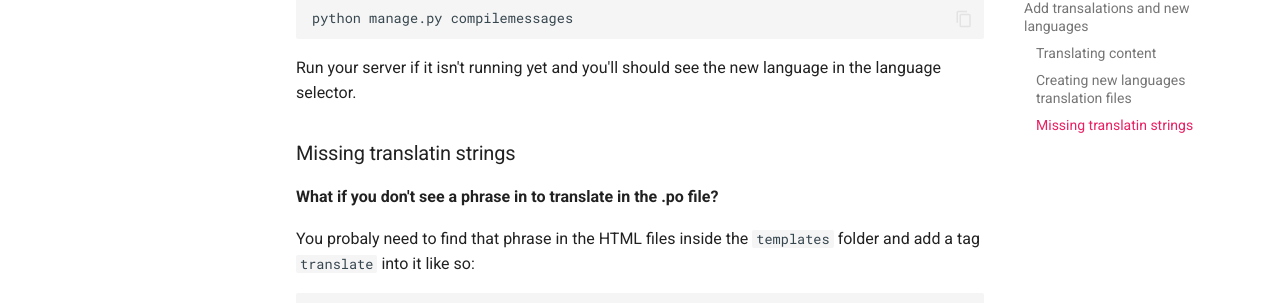
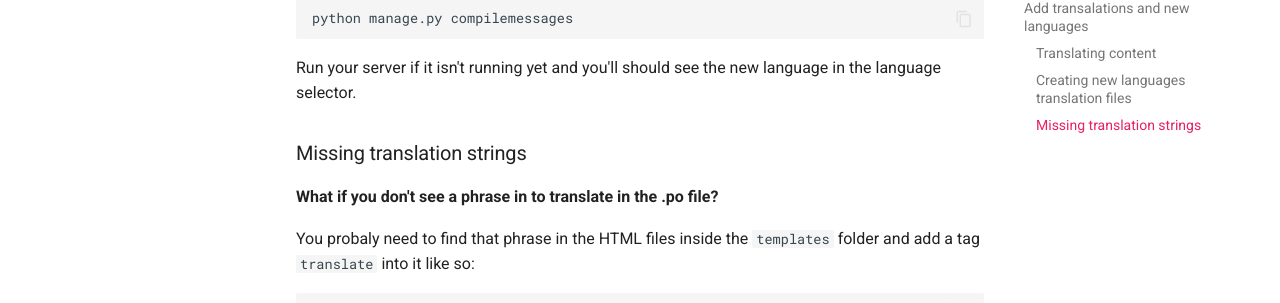
Before and after one commit to pyladies/pyladiescon-portal, an MkDocs documentation site: the page built from docs/developer/howto.md, in a window 1280 px wide and 900 px high, scrolled down 3382 px. Shown: the part 307-610 px from the top of the window. Built offline with MkDocs 1.6.1 and Material for MkDocs 9.7.7, drawn with Linux system fonts in a browser that asks for light colours; comment, search, counter and statistics services are not loaded.

Commit message:
Update docs/developer/howto.md

```diff
--- a/docs/developer/howto.md
+++ b/docs/developer/howto.md
@@ -172,7 +172,7 @@ python manage.py compilemessages
 Run your server if it isn't running yet and you'll should see the new language in the language selector.
 
 
-### Missing translatin strings
+### Missing translation strings
 
 **What if you don't see a phrase in to translate in the .po file?**
 
```
